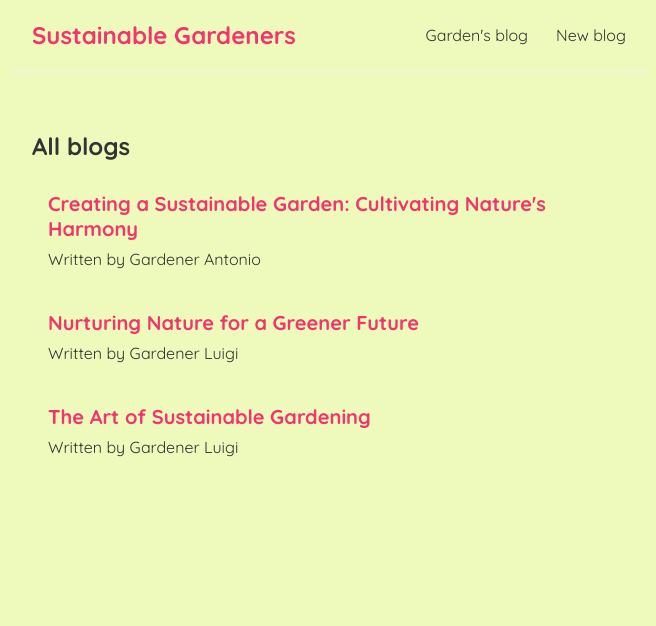
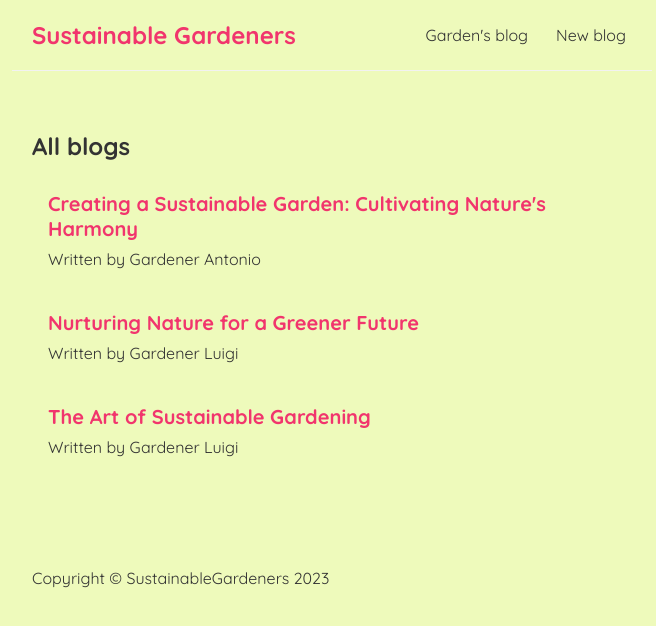
Before and after one commit to gurtatiLND/Blog_React, a React (Create React App) app: page / in a window 1280 px wide. Shown: the top 626 px of the page, without its empty margins (308-964 px from the left). Built offline with nearby package versions, Linux system fonts and the light colour scheme; data requests are answered from the project's data file.

Commit message:
change style

```diff
--- a/data/db.json
+++ b/data/db.json
@@ -8,7 +8,7 @@
     },
     {
       "title": "Nurturing Nature for a Greener Future",
-      "body": "In a world where environmental concerns are ever-present, sustainable gardening has emerged as a powerful tool to promote ecological balance and mitigate the impacts of climate change. Sustainable gardening is not just a trend; it's a way of life that empowers individuals to make a positive impact on the environment, one garden at a time. By adopting eco-friendly practices, conserving resources, and embracing biodiversity, sustainable gardens become thriving ecosystems that benefit not only plants and animals but also the communities they inhabit.\n1. Embracing Organic Practices\n2. Water-Wise Gardening\n3. Recycling and Waste Reduction\n4. Attracting Wildlife and Encouraging Biodiversity\n5. Sustainable Landscaping and Design",
+      "body": "In a world where environmental concerns are ever-present, sustainable gardening has emerged as a powerful tool to promote ecological balance and mitigate the impacts of climate change. Sustainable gardening is not just a trend; it's a way of life that empowers individuals to make a positive impact on the environment, one garden at a time. By adopting eco-friendly practices, conserving resources, and embracing biodiversity, sustainable gardens become thriving ecosystems that benefit not only plants and animals but also the communities they inhabit.\r\n\r\n1. Embracing Organic Practices\r\n\r\n2. Water-Wise Gardening\r\n\r\n3. Recycling and Waste Reduction\n4. Attracting Wildlife and Encouraging Biodiversity\r\n\r\n5. Sustainable Landscaping and Design",
       "author": "Gardener Luigi",
       "id": 4
     },
--- a/src/App.js
+++ b/src/App.js
@@ -5,6 +5,7 @@ import { Route, Switch } from "react-router-dom/cjs/react-router-dom.min";
 import Create from "./Create";
 import BlogDetails from "./BlogDetails";
 import NotFound from "./NotFound";
+import Footer from "./Footer";
 
 
 function App() {
@@ -35,6 +36,9 @@ function App() {
           </Switch>
         </div>
       </div>
+      <div className="Footer">
+        <Footer />
+      </div>
     </Router>
   );
 }
--- /dev/null
+++ b/src/Footer.js
@@ -0,0 +1,10 @@
+
+const Footer = () => {
+    return (
+        <footer className="footer">
+            <p>Copyright &copy; SustainableGardeners 2023</p>
+        </footer>
+     );
+}
+
+export default Footer;
--- a/src/index.css
+++ b/src/index.css
@@ -33,6 +33,16 @@
   max-width: 600px;
   margin: 40px auto;
   padding: 20px;
+}
+
+/*footer*/
+.footer {
+  padding: 20px;
+  display: flex;
+  align-items: center;
+  max-width: 600px;
+  margin: 0 auto;
+  border-bottom: 1px solid #eefabb;
 }
 
 /* blog previews list*/
```
